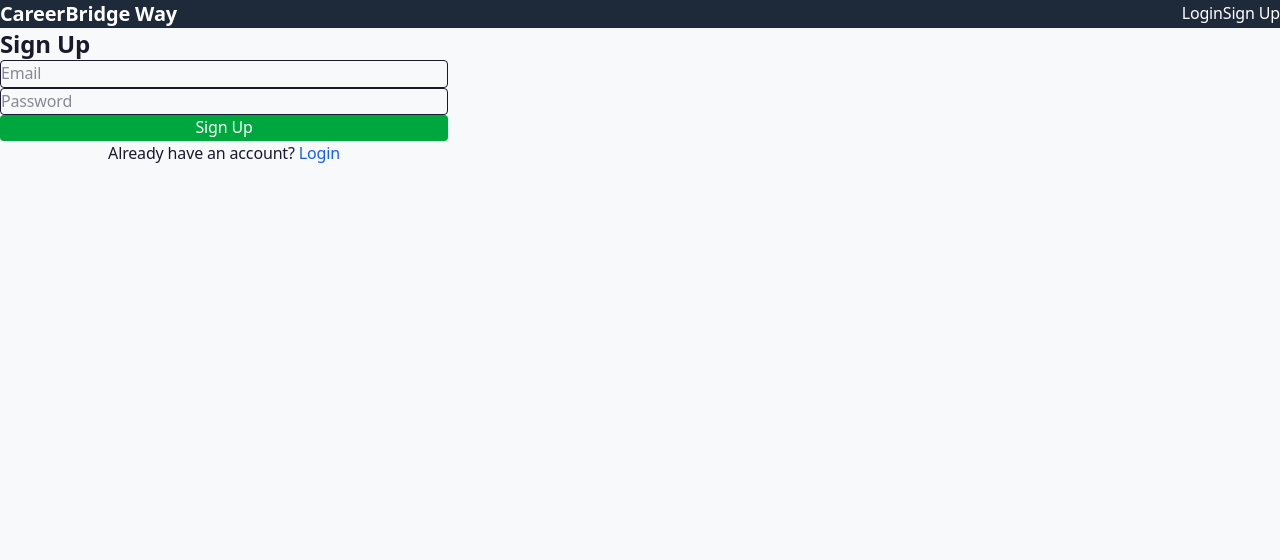
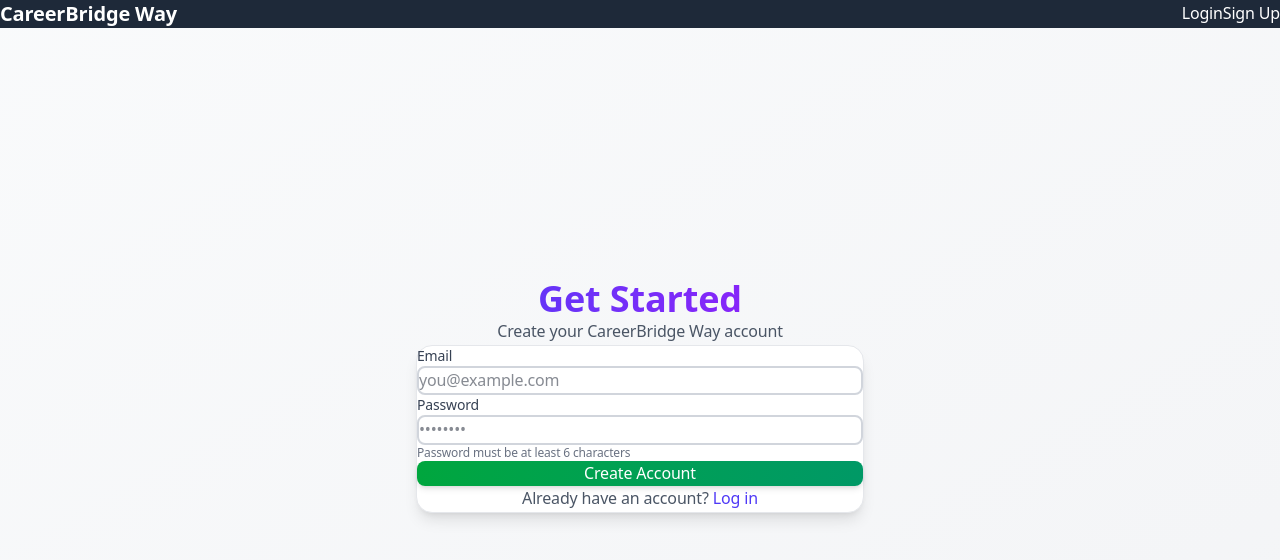
Before and after one commit to Nor2066/careerbridge-way, a Next.js app: page /signup in a window 1280 px wide. Shown: the top 560 px of the page. Built offline with nearby package versions, Linux system fonts and the light colour scheme; no server answers.

Commit message:
Redesign signup page with modern styling and proper centering

```diff
--- a/app/signup/page.tsx
+++ b/app/signup/page.tsx
@@ -22,38 +22,69 @@ export default function SignupPage() {
     }
   };
 
+  const cardClasses = "bg-white dark:bg-slate-800 rounded-2xl shadow-lg border border-gray-200 dark:border-gray-700";
+  const inputClasses = "w-full px-4 py-3 border-2 border-gray-300 dark:border-gray-600 rounded-lg bg-white dark:bg-slate-700 text-gray-900 dark:text-white focus:outline-none focus:ring-2 focus:ring-indigo-500 focus:border-transparent transition-all";
+  const buttonClasses = "w-full px-4 py-3 bg-gradient-to-r from-green-600 to-emerald-600 text-white rounded-lg font-medium hover:from-green-700 hover:to-emerald-700 transition-all shadow-md hover:shadow-lg";
+
   return (
-    <div className="max-w-md mx-auto p-6 mt-20">
-      <h1 className="text-2xl font-bold">Sign Up</h1>
-      <form onSubmit={handleSubmit} className="mt-4 space-y-4">
+    <div className="min-h-[calc(100vh-4rem)] bg-gradient-to-br from-gray-50 to-gray-100 dark:from-slate-900 dark:to-slate-800 flex items-center justify-center px-4 py-6">
+      <div className="w-full max-w-md">
+        <div className="mb-8 text-center">
+          <h1 className="text-4xl font-bold bg-gradient-to-r from-indigo-600 to-purple-600 bg-clip-text text-transparent mb-2">
+            Get Started
+          </h1>
+          <p className="text-gray-600 dark:text-gray-400">Create your CareerBridge Way account</p>
+        </div>
+
+        <div className={`${cardClasses} p-8`}>
+          <form onSubmit={handleSubmit} className="space-y-4">
+            <div>
+              <label className="block text-sm font-medium text-gray-700 dark:text-gray-300 mb-2">Email</label>
               <input
                 type="email"
                 id="email"
                 name="email"
-          placeholder="Email"
+                placeholder="you@example.com"
                 value={email}
                 onChange={(e) => setEmail(e.target.value)}
-          className="w-full p-2 border rounded"
+                className={inputClasses}
                 required
               />
+            </div>
+            <div>
+              <label className="block text-sm font-medium text-gray-700 dark:text-gray-300 mb-2">Password</label>
               <input
                 type="password"
                 id="password"
                 name="password"
-          placeholder="Password"
+                placeholder="••••••••"
                 value={password}
                 onChange={(e) => setPassword(e.target.value)}
-          className="w-full p-2 border rounded"
+                className={inputClasses}
                 required
               />
-        {error && <p className="text-red-500">{error}</p>}
-        <button type="submit" className="w-full p-2 bg-green-600 text-white rounded">
-          Sign Up
+              <p className="mt-2 text-xs text-gray-500 dark:text-gray-400">
+                Password must be at least 6 characters
+              </p>
+            </div>
+            {error && (
+              <div className="p-3 bg-red-50 dark:bg-red-900/30 border border-red-200 dark:border-red-800 rounded-lg text-red-600 dark:text-red-400 text-sm">
+                {error}
+              </div>
+            )}
+            <button type="submit" className={buttonClasses}>
+              Create Account
             </button>
           </form>
-      <p className="mt-4 text-center">
-        Already have an account? <a href="/login" className="text-blue-600">Login</a>
+
+          <p className="mt-6 text-center text-gray-600 dark:text-gray-400">
+            Already have an account?{' '}
+            <a href="/login" className="font-medium text-indigo-600 dark:text-indigo-400 hover:text-indigo-700 dark:hover:text-indigo-300">
+              Log in
+            </a>
           </p>
+        </div>
+      </div>
     </div>
   );
 }
```
Lines whose indentation alone changed are shown as unchanged.
